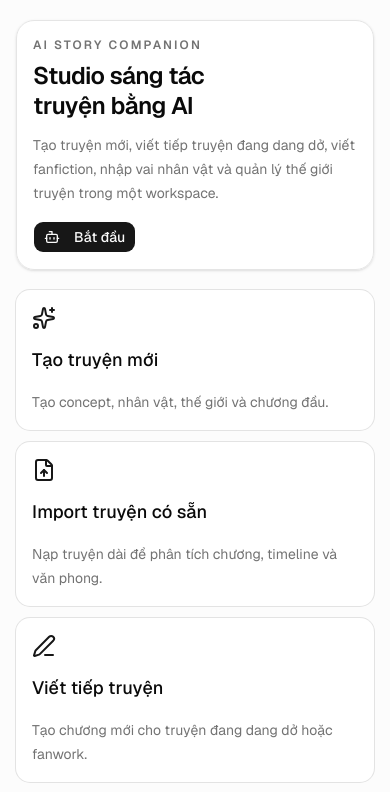
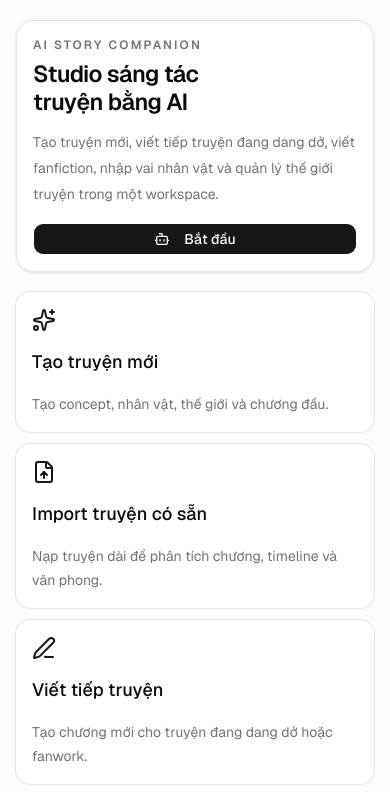
Before and after one commit to PhatMap/yuki, a Next.js app: page / in a window 390 px wide. Shown: the top 792 px of the page. Built offline with nearby package versions, Linux system fonts and the light colour scheme.

Commit message:
Polish responsive overflow handling

```diff
--- a/src/components/app/page-container.tsx
+++ b/src/components/app/page-container.tsx
@@ -10,5 +10,9 @@ interface PageContainerProps {
 }
 
 export function PageContainer({ children, className }: PageContainerProps) {
-  return <div className={cn("app-container", className)}>{children}</div>;
+  return (
+    <div className={cn("app-container min-w-0 overflow-x-hidden", className)}>
+      {children}
+    </div>
+  );
 }
--- a/src/components/app/page-header.tsx
+++ b/src/components/app/page-header.tsx
@@ -20,18 +20,22 @@ export function PageHeader({
   className,
 }: PageHeaderProps) {
   return (
-    <header className={cn("app-page-header", className)}>
-      <div className="min-w-0">
+    <header className={cn("app-page-header min-w-0", className)}>
+      <div className="min-w-0 flex-1">
         {eyebrow ? <p className="app-page-eyebrow">{eyebrow}</p> : null}
 
-        <h1 className="app-page-title">{title}</h1>
+        <h1 className="app-page-title app-wrap-anywhere">{title}</h1>
 
         {description ? (
-          <p className="app-page-description">{description}</p>
+          <p className="app-page-description app-wrap-anywhere">
+            {description}
+          </p>
         ) : null}
       </div>
 
-      {action ? <div className="app-toolbar">{action}</div> : null}
+      {action ? (
+        <div className="app-toolbar app-responsive-actions">{action}</div>
+      ) : null}
     </header>
   );
 }
--- a/src/components/app/section-card.tsx
+++ b/src/components/app/section-card.tsx
@@ -25,30 +25,30 @@ export function SectionCard({
   const hasHeader = Boolean(title || description || icon);
 
   return (
-    <Card className={cn("overflow-hidden rounded-2xl shadow-sm", className)}>
+    <Card
+      className={cn(
+        "app-section-card min-w-0 overflow-hidden rounded-2xl shadow-sm",
+        className,
+      )}
+    >
       {hasHeader ? (
         <CardHeader className="gap-1 border-b px-4 py-4 sm:px-5">
           {title ? (
-            <CardTitle className="flex items-center gap-2 text-base font-semibold tracking-tight">
-              {icon}
-              {title}
+            <CardTitle className="flex min-w-0 items-center gap-2 text-base font-semibold tracking-tight">
+              {icon ? <span className="shrink-0">{icon}</span> : null}
+              <span className="app-wrap-anywhere min-w-0">{title}</span>
             </CardTitle>
           ) : null}
 
           {description ? (
-            <p className="text-sm leading-6 text-muted-foreground">
+            <p className="app-wrap-anywhere text-sm leading-6 text-muted-foreground">
               {description}
             </p>
           ) : null}
         </CardHeader>
       ) : null}
 
-      <CardContent
-        className={cn(
-          hasHeader ? "p-4 sm:p-5" : "p-4 sm:p-5",
-          contentClassName,
-        )}
-      >
+      <CardContent className={cn("min-w-0 p-4 sm:p-5", contentClassName)}>
         {children}
       </CardContent>
     </Card>
--- a/src/styles/app-ui.css
+++ b/src/styles/app-ui.css
@@ -272,6 +272,117 @@
   .app-info-callout {
     @apply rounded-2xl border border-primary/25 bg-primary/10 p-4 text-sm leading-6 text-primary shadow-sm;
   }
+
+  .app-overflow-guard {
+    @apply min-w-0 overflow-x-hidden;
+  }
+
+  .app-wrap-anywhere {
+    overflow-wrap: anywhere;
+    word-break: break-word;
+  }
+
+  .app-responsive-actions {
+    @apply flex flex-col gap-2 sm:flex-row sm:flex-wrap sm:items-center;
+  }
+
+  .app-responsive-actions>* {
+    @apply w-full sm:w-auto;
+  }
+
+  .app-scroll-x {
+    @apply -mx-4 overflow-x-auto px-4 sm:-mx-6 sm:px-6 lg:mx-0 lg:px-0;
+    scrollbar-width: thin;
+  }
+
+  .app-scroll-x::-webkit-scrollbar {
+    height: 8px;
+  }
+
+  .app-scroll-x::-webkit-scrollbar-track {
+    @apply bg-transparent;
+  }
+
+  .app-scroll-x::-webkit-scrollbar-thumb {
+    @apply rounded-full bg-muted-foreground/20;
+  }
+
+  .app-container :where(pre) {
+    max-width: 100%;
+    overflow-x: auto;
+    white-space: pre-wrap;
+    overflow-wrap: anywhere;
+  }
+
+  .app-container :where(code) {
+    overflow-wrap: anywhere;
+    word-break: break-word;
+  }
+
+  .app-container :where(table) {
+    width: 100%;
+  }
+
+  .app-container :where(th, td) {
+    overflow-wrap: anywhere;
+    word-break: break-word;
+  }
+
+  .app-container :where(textarea, input, select) {
+    max-width: 100%;
+  }
+
+  .app-container :where(img, video, canvas, svg) {
+    max-width: 100%;
+  }
+
+  .app-page-header {
+    overflow-wrap: anywhere;
+  }
+
+  .app-page-header :where(a, button) {
+    @apply shrink-0;
+  }
+
+  .app-readable-panel,
+  .app-density-card,
+  .app-section-card,
+  .app-empty-state,
+  .app-loading-panel {
+    @apply min-w-0;
+  }
+
+  .app-readable-text,
+  .app-readable-muted,
+  .app-muted-text {
+    overflow-wrap: anywhere;
+  }
+
+  .app-editor-textarea {
+    tab-size: 2;
+  }
+
+  @media (max-width: 640px) {
+    .app-editor-textarea {
+      min-height: 220px;
+      font-size: 0.875rem;
+      line-height: 1.625rem;
+    }
+
+    .app-page-title {
+      font-size: 1.45rem;
+      line-height: 1.2;
+    }
+
+    .app-page-description {
+      font-size: 0.875rem;
+      line-height: 1.625rem;
+    }
+
+    .app-table {
+      min-width: 680px;
+    }
+  }
 }
 
 @keyframes app-story-nav-pulse {
```
